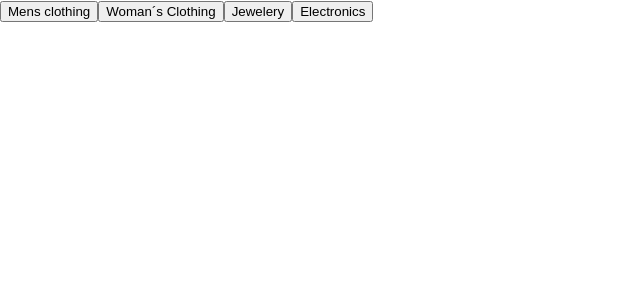
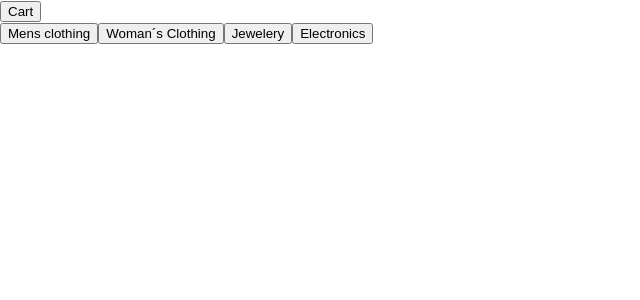
Before and after one commit to johlofg/project-webshop, a React (Create React App) app in the folder code/: page / in a window 1280 px wide. Shown: the top 300 px of the page, without its empty margins (0-640 px from the left). Built offline with nearby package versions, Linux system fonts and the light colour scheme.

Commit message:
added browserRouter

```diff
--- a/code/src/App.js
+++ b/code/src/App.js
@@ -1,11 +1,12 @@
 import React from "react"
 import { Provider } from "react-redux"
 import { combineReducers, configureStore } from "@reduxjs/toolkit"
-
+import { BrowserRouter, Routes, Route } from 'react-router-dom'
 import products from "./reducer/products"
 import cart from "./reducer/cart"
 
 import Main from "./components/Main"
+import Cart from "./components/Cart"
 
 const reducer = combineReducers({
   products: products.reducer,
@@ -15,11 +16,16 @@ const reducer = combineReducers({
 const store = configureStore({ reducer })
 
 const App = () => {
+
   return (
-
-    <Provider store={store}>
-      <Main />
-    </Provider>
+    <BrowserRouter>
+      <Provider store={store}>
+        <Routes>
+          <Route path='/' element={<Main />} />
+          <Route path='/cart' element={<Cart />} />
+        </Routes>
+      </Provider>
+    </BrowserRouter>
 
   )
 }
--- a/code/src/components/Main.js
+++ b/code/src/components/Main.js
@@ -16,15 +16,17 @@ justify-content: center;
 border: 1px solid #000;
 `
 const Main = () => {
+
   const data = useSelector(store => store.products.displayedData)
-
+  const showCart = useSelector(store => store.cart.displayCart)
+  console.log(showCart)
   const dispatch = useDispatch()
 
   return (
       <div>
         <Menu />
-        {data.map(product => (
-          <ProductCard key={product.id}>
+          {data.map(product => (
+            <ProductCard key={product.id}>
             <p>{product.title}</p>
             <p>{product.price}</p>
             {/* <img src={product.image} alt="the product"/> */}
@@ -34,7 +36,7 @@ const Main = () => {
                 Add to cart
               </button>
           </ProductCard>
-        ))}
+          ))}
         <Cart />
       </div>
   )
--- a/code/src/components/Menu.js
+++ b/code/src/components/Menu.js
@@ -1,8 +1,11 @@
 import React, { useState } from 'react'
 import styled from 'styled-components'
+import { useSelector, useDispatch } from 'react-redux'
+import { Link } from 'react-router-dom'
 
 import CategoryBtns from './CategoryBtns'
 import RightNav from './RightNav'
+
 
 const HamburgerMenu = styled.div`
 width: 2rem;
@@ -39,10 +42,14 @@ div {
 
 const Menu = () => {
   const [open, setOpen] = useState(false)
-  console.log(open)
+
+  const dispatch = useDispatch()
 
   return (
     <>
+      <Link to='/Cart'>
+      <button type='button'>Cart</button>
+      </Link>
       <HamburgerMenu open={open} onClick={() => setOpen(!open)}>
         <div />
         <div />
--- a/code/src/reducer/cart.js
+++ b/code/src/reducer/cart.js
@@ -3,7 +3,7 @@ import { createSlice } from "@reduxjs/toolkit"
 const cart = createSlice({
   name: 'cart',
   initialState: {
-    items: []
+    items: [],
   },
   reducers: {
     addItemToCart: (store,action) => {
--- a/code/src/reducer/products.js
+++ b/code/src/reducer/products.js
@@ -3,13 +3,9 @@ import { createSlice } from "@reduxjs/toolkit"
 const products = createSlice({
   name: "products",
   initialState: {
-    category: null,
     displayedData: [],
   },
   reducers: {
-    setCategory: (store, action) => {
-      store.category = action.payload
-    },
     setDisplayedData: (store, action) => {
       store.displayedData = action.payload
     }
```
